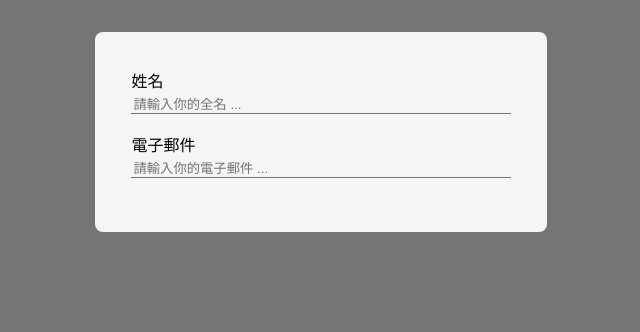
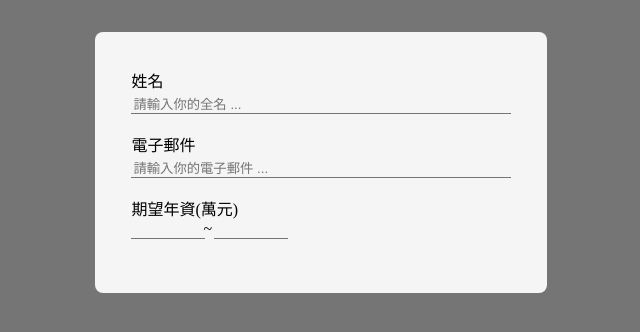
Before and after one commit to cyanshub/PROJECT-HTML_FORM, a plain HTML site: page index.html in a window 1280 px wide. Shown: the whole page, without its empty margins (319-959 px from the left). Drawn offline with Linux system fonts and the light colour scheme.

Commit message:
預期薪資控制項

```diff
--- a/index.html
+++ b/index.html
@@ -27,6 +27,24 @@
       </div>
 
 
+      <!-- 預期薪資控制項 -->
+      <div class="form-group">
+        <label>期望年資(萬元)</label>
+        <div class="form-row">
+          <div class="col">
+            <input type="number" class="form-control" name="expected-salary-min" min="0" max="1000">
+          </div>
+          <p> ~ </p>
+          <div class="col">
+            <input type="number" class="form-control" name="expected-salary-max" min="0" max="1000">
+          </div>
+        </div>
+      </div>
+
+
+
+
+
 
 
     </form>
```
